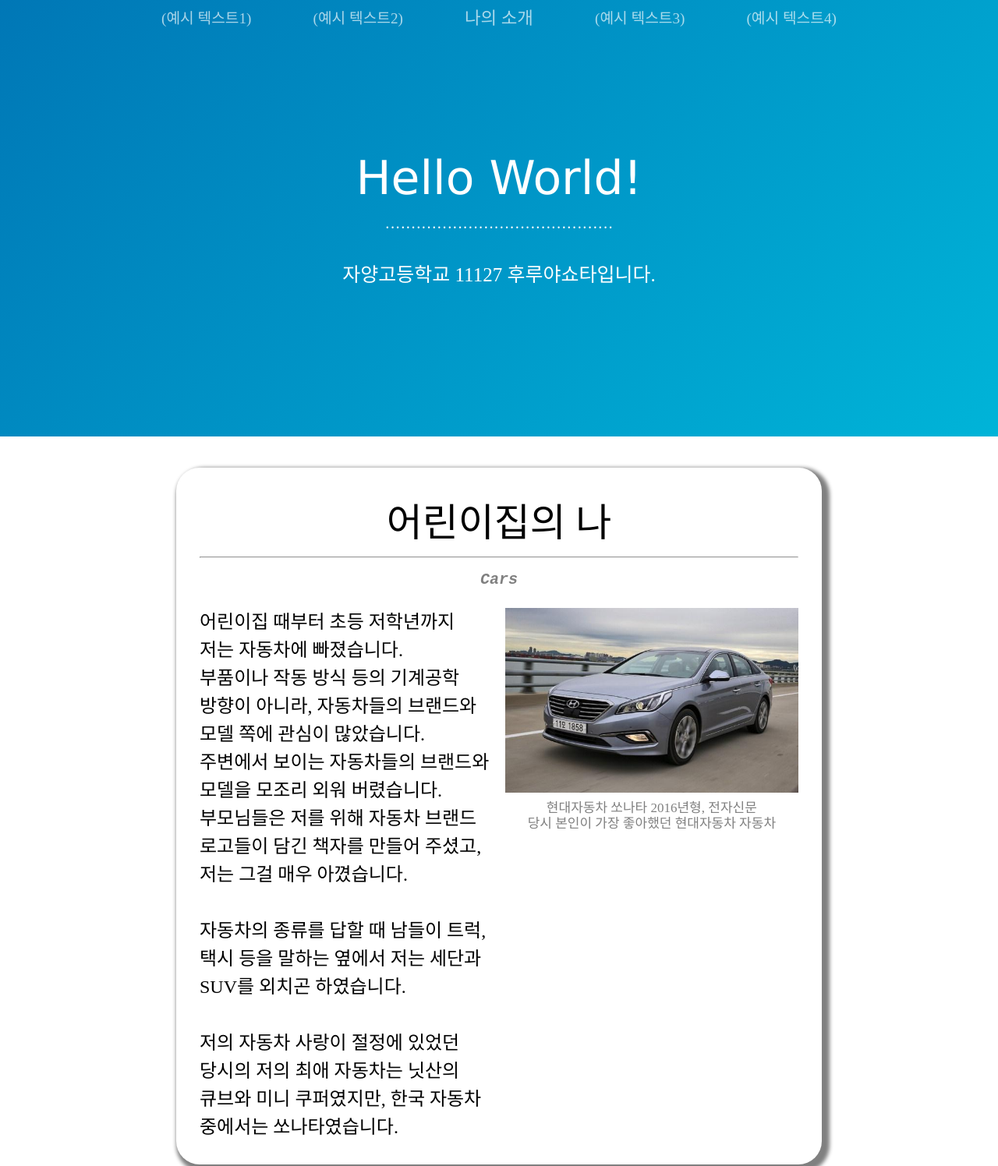
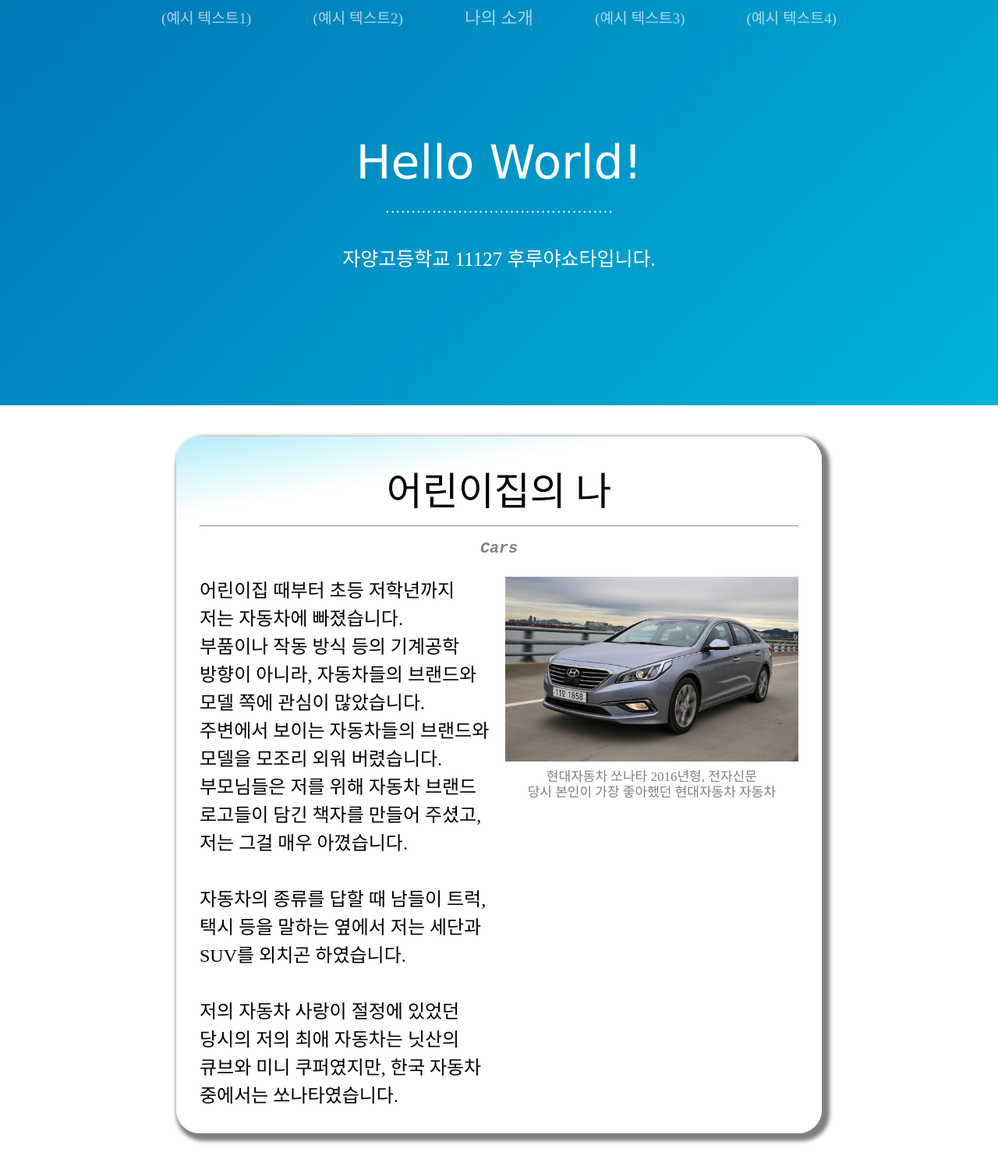
Before and after one commit to Async-X/FS-Profile, a plain HTML site: page index.html in a window 1280 px wide. Shown: the top 1496 px of the page at 78% size. Drawn offline with Linux system fonts and the light colour scheme; a web font is replaced by a local one.

Commit message:
2024.05.27 수정2
ㅁㄴㅇㄹ

```diff
--- a/styles.css
+++ b/styles.css
@@ -95,7 +95,7 @@ article {
 
 .masthead {
     background: linear-gradient(135deg,#0077B6 0,#00B4D8 100%)/*,url(/images/masthead.jpg) 50% no-repeat*/;
-    height: 70dvh;
+    height: 65dvh;
     text-align: center;
     vertical-align: center;
     color: white;
@@ -167,6 +167,7 @@ article {
     margin: 40px 10px;
     border-radius: 30px;
     transition: border-radius 0.3s;
+    background: linear-gradient(350deg,#ffffff 90%,#b5edf7 100%)
 }
 
 article.rounder {
```
